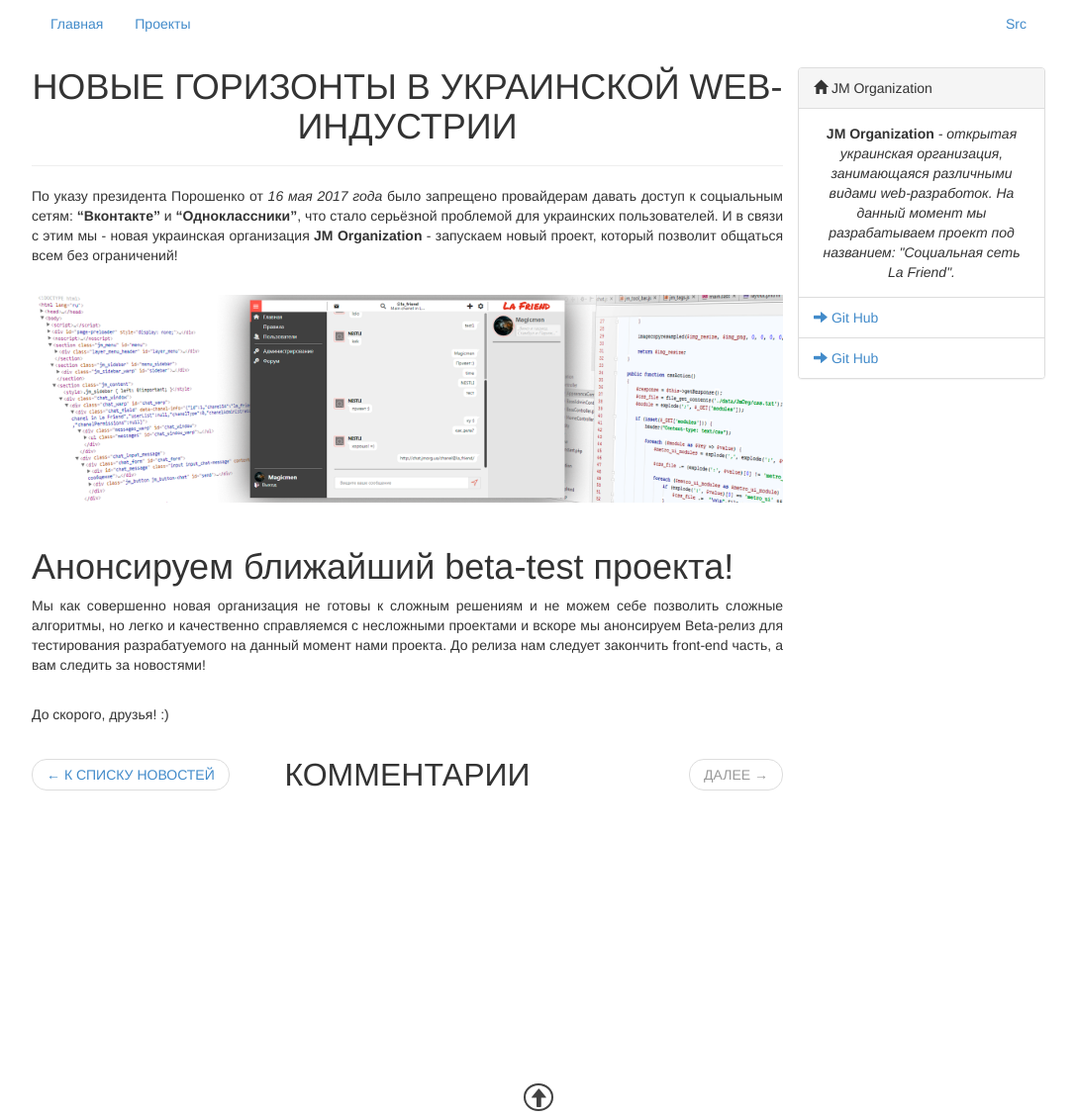
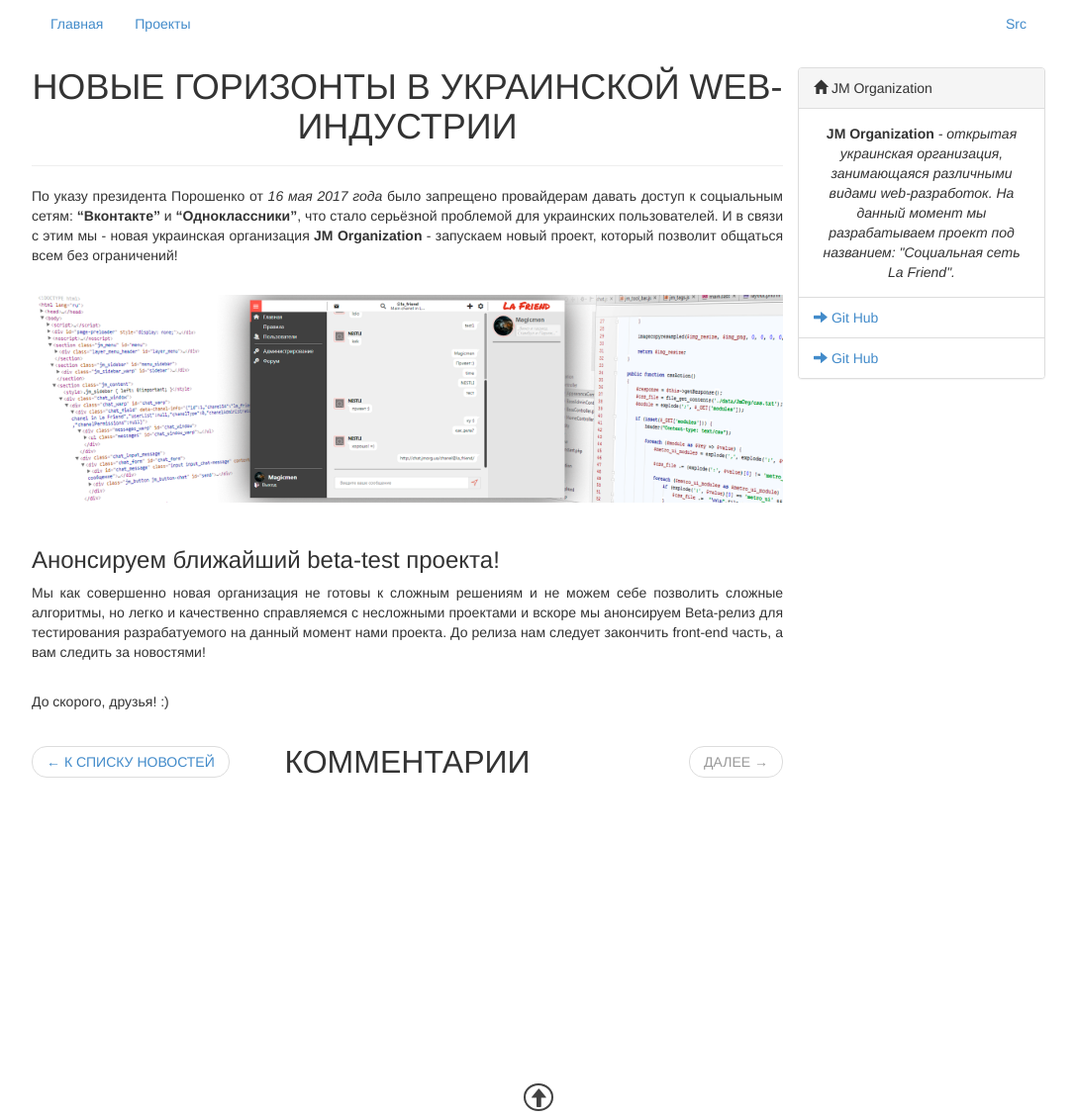
Before and after one commit to jm-organization/jm-organization.github.io, a Jekyll site: the page built from _posts/2017-06-20-relesed-site.md, in a window 1280 px wide and 1130 px high. Shown: the whole window at 99% size, without its empty margins (96-1183 px from the left). Built offline with Jekyll 4.4.1, drawn with Linux system fonts in a browser that asks for light colours; our own code applies the rules of GitHub Pages for plain Markdown files; comment, search, counter and statistics services are not loaded.

Commit message:
Изменён вид полной статьи

```diff
--- a/_posts/2017-06-20-relesed-site.md
+++ b/_posts/2017-06-20-relesed-site.md
@@ -8,7 +8,7 @@
 По указу президента Порошенко от _16 мая 2017 года_ было запрещено провайдерам давать доступ к соцыальным сетям: **"Вконтакте"** и **"Одноклассники"**, что стало серьёзной проблемой для украинских пользователей. И в связи с этим мы - новая украинская организация **JM Organization** - запускаем новый проект, который позволит общаться всем без ограничений!
 
 ![project-image](https://jm-organization.github.io/assets/img/background-picture/header1.png "Открыть изображение для просмотра")
-# Анонсируем ближайший beta-test проекта! #
+### Анонсируем ближайший beta-test проекта! ###
 Мы как совершенно новая организация не готовы к сложным решениям и не можем себе позволить сложные алгоритмы, но легко и качественно справляемся с несложными проектами и вскоре мы анонсируем Beta-релиз для тестирования разрабатуемого на данный момент нами проекта.
 До релиза нам следует закончить front-end часть, а вам следить за новостями!
 
```
